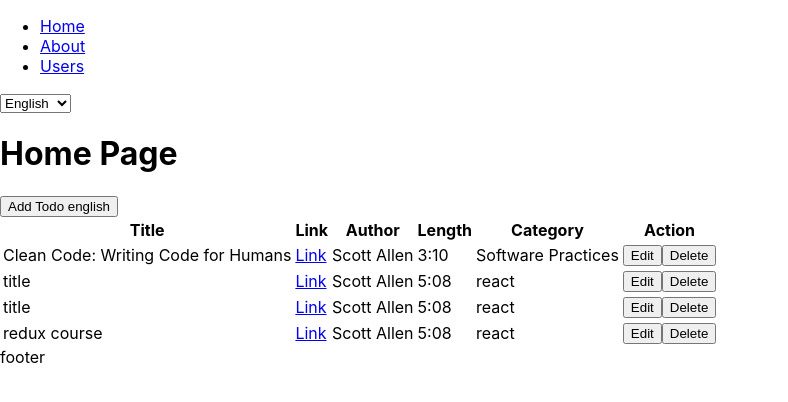
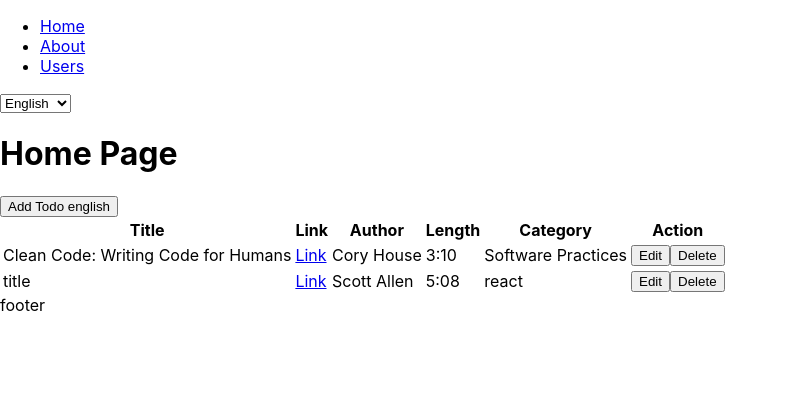
Before and after one commit to imyagnesh/benjamin_zeolearn, a React app in the folder my-app/: page / in a window 1280 px wide. Shown: the top 402 px of the page, without its empty margins (0-788 px from the left). Built offline with nearby package versions, Linux system fonts and the light colour scheme; data requests are answered from the project's data file.

Commit message:
Commit code

```diff
--- a/my-app/db.json
+++ b/my-app/db.json
@@ -11,7 +11,7 @@
       "id": "clean-code",
       "title": "Clean Code: Writing Code for Humans",
       "watchHref": "http://www.pluralsight.com/courses/writing-clean-code-humans",
-      "authorId": "scott-allen",
+      "authorId": "cory-house",
       "length": "3:10",
       "category": "Software Practices"
     },
@@ -21,23 +21,7 @@
       "length": "5:08",
       "category": "react",
       "authorId": "scott-allen",
-      "id": "jBTll7e"
-    },
-    {
-      "title": "title",
-      "watchHref": "http://www.pluralsight.com/courses/react-flux-building-applications",
-      "length": "5:08",
-      "category": "react",
-      "authorId": "scott-allen",
-      "id": "iauVbiC"
-    },
-    {
-      "title": "redux course",
-      "watchHref": "http://www.pluralsight.com/courses/react-flux-building-applications",
-      "length": "5:08",
-      "category": "react",
-      "authorId": "scott-allen",
-      "id": "iMIwP82"
+      "id": "9IHkxhs"
     }
   ],
   "authors": [
--- a/my-app/src/Screens/Home/home.js
+++ b/my-app/src/Screens/Home/home.js
@@ -9,9 +9,12 @@ export default class index extends Component {
     // history: PropTypes.object.isRequired,
     loadDataRequest: PropTypes.func.isRequired,
     deleteCourseRequest: PropTypes.func.isRequired,
-    courses: PropTypes.object.isRequired,
-    authors: PropTypes.object.isRequired,
+    courses: PropTypes.array.isRequired,
+    authors: PropTypes.array.isRequired,
     addCoursesRequest: PropTypes.func.isRequired,
+    editCoursesRequest: PropTypes.func.isRequired,
+    loading: PropTypes.bool.isRequired,
+    error: PropTypes.string.isRequired,
   };
 
   state = {
@@ -25,17 +28,15 @@ export default class index extends Component {
   }
 
   componentWillReceiveProps(nextProps) {
-    const { courses } = this.props;
-    if (nextProps.courses.loading !== courses.loading && nextProps.courses.loading === false) {
+    const { loading } = this.props;
+    if (nextProps.loading !== loading && nextProps.loading === false) {
       this.setState({ open: false });
     }
   }
 
   renderAuthor = id => {
-    const {
-      authors: { data },
-    } = this.props;
-    const author = data.find(x => x.id === id);
+    const { authors } = this.props;
+    const author = authors.find(x => x.id === id);
     if (author) {
       return `${author.firstName} ${author.lastName}`;
     }
@@ -97,17 +98,20 @@ export default class index extends Component {
 
   render() {
     const {
-      courses: { loading, data, error },
-      authors: { data: authorData },
+      courses,
+      authors,
+      loading,
+      error,
       deleteCourseRequest,
       addCoursesRequest,
+      editCoursesRequest,
     } = this.props;
     const { open, formData } = this.state;
 
     let options = [];
     options =
-      authorData &&
-      authorData.map(author => ({
+      authors &&
+      authors.map(author => ({
         value: author.id,
         text: `${author.firstName} ${author.lastName}`,
       }));
@@ -136,7 +140,7 @@ export default class index extends Component {
         </LocaleConsumer>
 
         <CourseList
-          courses={data}
+          courses={courses}
           renderAuthor={this.renderAuthor}
           editRecord={this.editRecord}
           deleteRecord={deleteCourseRequest}
@@ -144,7 +148,12 @@ export default class index extends Component {
         <dialog open={open}>
           {formData && (
             <About
-              addCoursesRequest={addCoursesRequest}
+              addCoursesRequest={(values, action) => {
+                if (formData.id) {
+                  editCoursesRequest(values, action);
+                }
+                addCoursesRequest(values, action);
+              }}
               initialValues={formData}
               options={options}
             />
--- a/my-app/src/Screens/Home/index.js
+++ b/my-app/src/Screens/Home/index.js
@@ -1,21 +1,36 @@
 import { connect } from 'react-redux';
 import home from './home';
+import * as types from '../../constants/actionTypes';
 
 function mapStateToProps(state) {
   return {
     locale: state.locale,
     courses: state.courses,
     authors: state.authors,
+    loading:
+      !!state.loading[`${types.LOAD}_${types.COURSES}`] ||
+      !!state.loading[`${types.LOAD}_${types.AUTHORS}`] ||
+      !!state.loading[`${types.DELETE}_${types.COURSES}`] ||
+      !!state.loading[`${types.SAVE}_${types.COURSES}`] ||
+      !!state.loading[`${types.EDIT}_${types.COURSES}`],
+    error:
+      state.error[`${types.LOAD}_${types.COURSES}`] ||
+      state.error[`${types.LOAD}_${types.AUTHORS}`] ||
+      state.error[`${types.DELETE}_${types.COURSES}`] ||
+      state.error[`${types.SAVE}_${types.COURSES}`] ||
+      state.error[`${types.EDIT}_${types.COURSES}`],
   };
 }
 
 function mapDispatchToProps(dispatch) {
   return {
-    changeLocale: locale => dispatch({ type: 'CHANGE_LOCALE', payload: locale }),
-    deleteCourseRequest: payload => dispatch({ type: 'DELETE_COURSE_REQUEST', payload }),
+    deleteCourseRequest: payload =>
+      dispatch({ type: `${types.DELETE}_${types.COURSES}_${types.REQUEST}`, payload }),
     loadDataRequest: () => dispatch({ type: 'LOAD_DATA_REQUEST' }),
     addCoursesRequest: (payload, actions) =>
-      dispatch({ type: 'ADD_COURSE_REQUEST', payload, actions }),
+      dispatch({ type: `${types.SAVE}_${types.COURSES}_${types.REQUEST}`, payload, actions }),
+    editCoursesRequest: (payload, actions) =>
+      dispatch({ type: `${types.EDIT}_${types.COURSES}_${types.REQUEST}`, payload, actions }),
   };
 }
 
--- /dev/null
+++ b/my-app/src/constants/actionTypes.js
@@ -0,0 +1,13 @@
+export const ERROR = 'ERROR';
+export const SUCCESS = 'SUCCESS';
+export const REQUEST = 'REQUEST';
+export const RESET = 'RESET';
+
+export const LOAD = 'LOAD';
+export const SAVE = 'SAVE';
+export const EDIT = 'EDIT';
+export const DELETE = 'DELETE';
+
+export const AUTHORS = 'AUTHORS';
+export const COURSES = 'COURSES';
+export const RATING = 'RATING';
--- a/my-app/src/reducers/authorsReducer.js
+++ b/my-app/src/reducers/authorsReducer.js
@@ -1,19 +1,11 @@
-const initialState = {
-  loading: false,
-  data: [],
-  error: false,
-};
+import * as types from '../constants/actionTypes';
+
+const initialState = [];
 
 export default (state = initialState, { type, payload }) => {
   switch (type) {
-    case 'LOAD_AUTHORS_REQUEST':
-      return { ...state, loading: true };
-
-    case 'LOAD_AUTHORS_SUCCESS':
-      return { ...state, loading: false, data: payload };
-
-    case 'LOAD_AUTHORS_FAIL':
-      return { ...state, loading: false, error: payload };
+    case `${types.LOAD}_${types.AUTHORS}_${types.SUCCESS}`:
+      return payload;
 
     default:
       return state;
--- /dev/null
+++ b/my-app/src/reducers/errorReducer.js
@@ -0,0 +1,18 @@
+export default (state = {}, { type, payload }) => {
+  const matches = /(.*)_(REQUEST|ERROR)/.exec(type);
+
+  if (!matches) return state;
+
+  const [, requestName, requestState] = matches;
+
+  if (requestState === 'ERROR') {
+    return {
+      ...state,
+      [requestName]: payload.message,
+    };
+  }
+
+  const { [requestName]: data, ...rest } = state;
+
+  return rest;
+};
--- a/my-app/src/reducers/index.js
+++ b/my-app/src/reducers/index.js
@@ -2,9 +2,13 @@ import { combineReducers } from 'redux';
 import locale from './localeReducer';
 import courses from './coursesReducer';
 import authors from './authorsReducer';
+import error from './errorReducer';
+import loading from './loadingReducer';
 
 export default combineReducers({
   locale,
   courses,
   authors,
+  error,
+  loading,
 });
--- /dev/null
+++ b/my-app/src/reducers/loadingReducer.js
@@ -0,0 +1,18 @@
+export default (state = {}, { type }) => {
+  const matches = /(.*)_(SUCCESS|REQUEST|ERROR)/.exec(type);
+
+  if (!matches) return state;
+
+  const [, requestName, requestState] = matches;
+
+  if (requestState === 'REQUEST') {
+    return {
+      ...state,
+      [requestName]: true,
+    };
+  }
+
+  const { [requestName]: data, ...rest } = state;
+
+  return rest;
+};
--- a/my-app/src/saga/loadDataSaga.js
+++ b/my-app/src/saga/loadDataSaga.js
@@ -1,57 +1,71 @@
 import { all, takeLatest, call, put } from 'redux-saga/effects';
+import * as types from '../constants/actionTypes';
 import { API } from '../utils';
 // import history from '../history';
 
 function* loadData() {
   try {
-    yield put({ type: 'LOADING' });
+    yield put({ type: `${types.LOAD}_${types.COURSES}_${types.REQUEST}` });
+    yield put({ type: `${types.LOAD}_${types.AUTHORS}_${types.REQUEST}` });
+
     const courses = call(API, { uri: 'http://localhost:3004/courses' });
     const authors = call(API, { uri: 'http://localhost:3004/authors' });
     const res = yield all([courses, authors]);
 
-    yield put({ type: 'LOAD_COURSES_SUCCESS', payload: res[0] });
-    yield put({ type: 'LOAD_AUTHORS_SUCCESS', payload: res[1] });
+    yield put({ type: `${types.LOAD}_${types.COURSES}_${types.SUCCESS}`, payload: res[0] });
+    yield put({ type: `${types.LOAD}_${types.AUTHORS}_${types.SUCCESS}`, payload: res[1] });
   } catch (error) {
-    yield put({ type: 'ERROR', payload: error });
+    yield put({ type: `${types.LOAD}_${types.COURSES}_${types.ERROR}`, payload: error });
+    yield put({ type: `${types.LOAD}_${types.AUTHORS}_${types.ERROR}`, payload: error });
   }
 }
 
 function* addCourse({ payload, actions }) {
   try {
     yield put({ type: 'LOADING' });
-    let uri = 'http://localhost:3004/courses';
-    if (payload.id) {
-      uri = `http://localhost:3004/courses/${payload.id}`;
-    }
+    const uri = 'http://localhost:3004/courses';
+
     const course = yield call(API, {
       uri,
-      method: payload.id ? 'PUT' : 'POST',
+      method: 'POST',
       header: {},
       body: payload,
     });
-    if (payload.id) {
-      yield put({ type: 'EDIT_COURSE_SUCCESS', payload: course });
-    } else {
-      yield put({ type: 'ADD_COURSE_SUCCESS', payload: course });
-    }
-    // yield call(history.goBack);
+
+    yield put({ type: `${types.SAVE}_${types.COURSES}_${types.SUCCESS}`, payload: course });
     actions.setSubmitting(false);
     actions.resetForm();
   } catch (error) {
-    console.warn(error);
-    yield put({ type: 'ERROR', payload: error });
+    yield put({ type: `${types.SAVE}_${types.COURSES}_${types.ERROR}`, payload: error });
     // actions.setErrors({ general: 'Oops Something went wrong!!' });
     // actions.setSubmitting(false);
   }
 }
 
+function* editCourse({ payload }) {
+  try {
+    const uri = `http://localhost:3004/courses/${payload.id}`;
+
+    const course = yield call(API, {
+      uri,
+      method: 'PUT',
+      header: {},
+      body: payload,
+    });
+    yield put({ type: `${types.EDIT}_${types.COURSES}_${types.SUCCESS}`, payload: course });
+    // actions.setSubmitting(false);
+    // actions.resetForm();
+  } catch (error) {
+    yield put({ type: `${types.EDIT}_${types.COURSES}_${types.ERROR}`, payload: error });
+  }
+}
+
 function* deleteCourse({ payload }) {
   try {
-    yield put({ type: 'LOADING' });
     yield call(API, { uri: `http://localhost:3004/courses/${payload.id}`, method: 'DELETE' });
-    yield put({ type: 'DELETE_COURSES_SUCCESS', payload });
+    yield put({ type: `${types.DELETE}_${types.COURSES}_${types.SUCCESS}`, payload });
   } catch (error) {
-    yield put({ type: 'ERROR', payload: error });
+    yield put({ type: `${types.DELETE}_${types.COURSES}_${types.ERROR}`, payload: error });
   }
 }
 
@@ -60,13 +74,17 @@ function* loadDataRequest() {
 }
 
 function* addCourseRequest() {
-  yield takeLatest('ADD_COURSE_REQUEST', addCourse);
+  yield takeLatest(`${types.SAVE}_${types.COURSES}_${types.REQUEST}`, addCourse);
+}
+
+function* editCourseRequest() {
+  yield takeLatest(`${types.EDIT}_${types.COURSES}_${types.REQUEST}`, editCourse);
 }
 
 function* deleteCourseRequest() {
-  yield takeLatest('DELETE_COURSE_REQUEST', deleteCourse);
+  yield takeLatest(`${types.DELETE}_${types.COURSES}_${types.REQUEST}`, deleteCourse);
 }
 
 export default function* init() {
-  yield all([loadDataRequest(), addCourseRequest(), deleteCourseRequest()]);
+  yield all([loadDataRequest(), addCourseRequest(), editCourseRequest(), deleteCourseRequest()]);
 }
```
Also changed, not shown: my-app/src/reducers/coursesReducer.js (+14 -29 lines).
